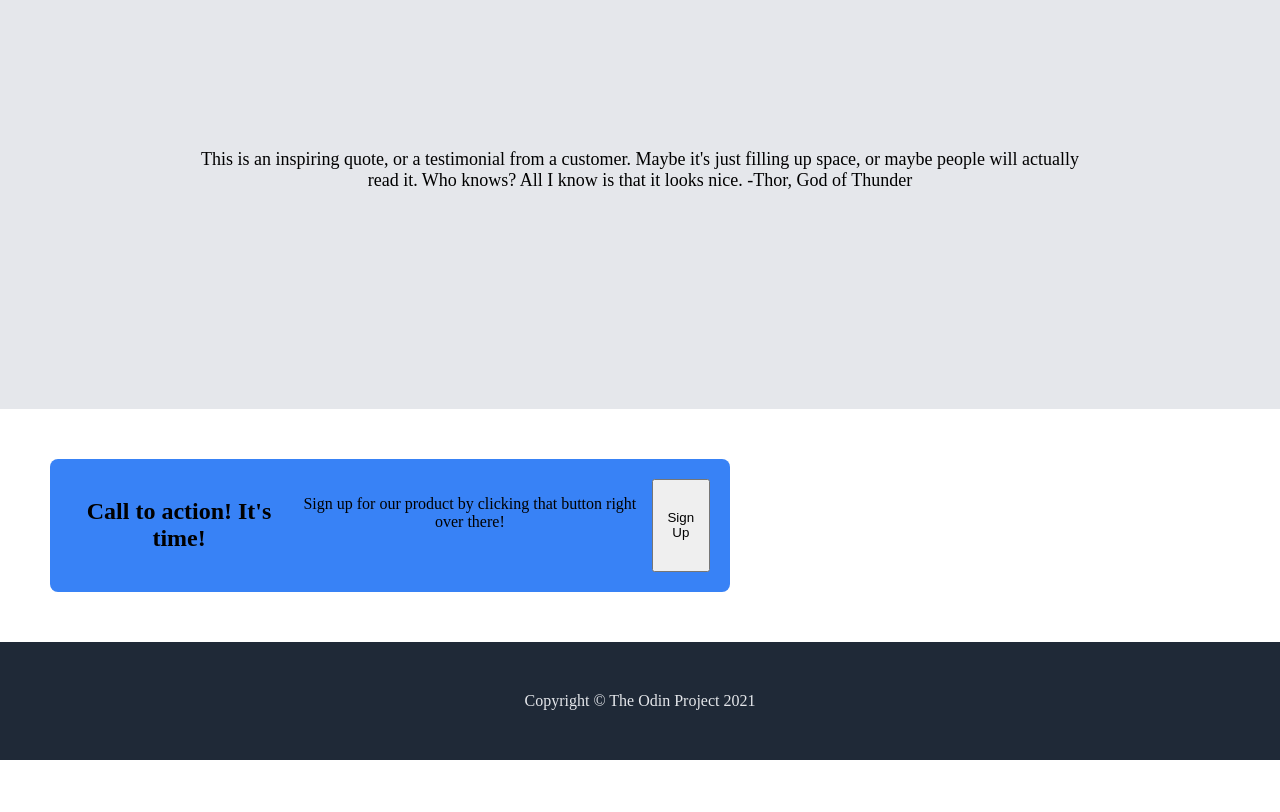
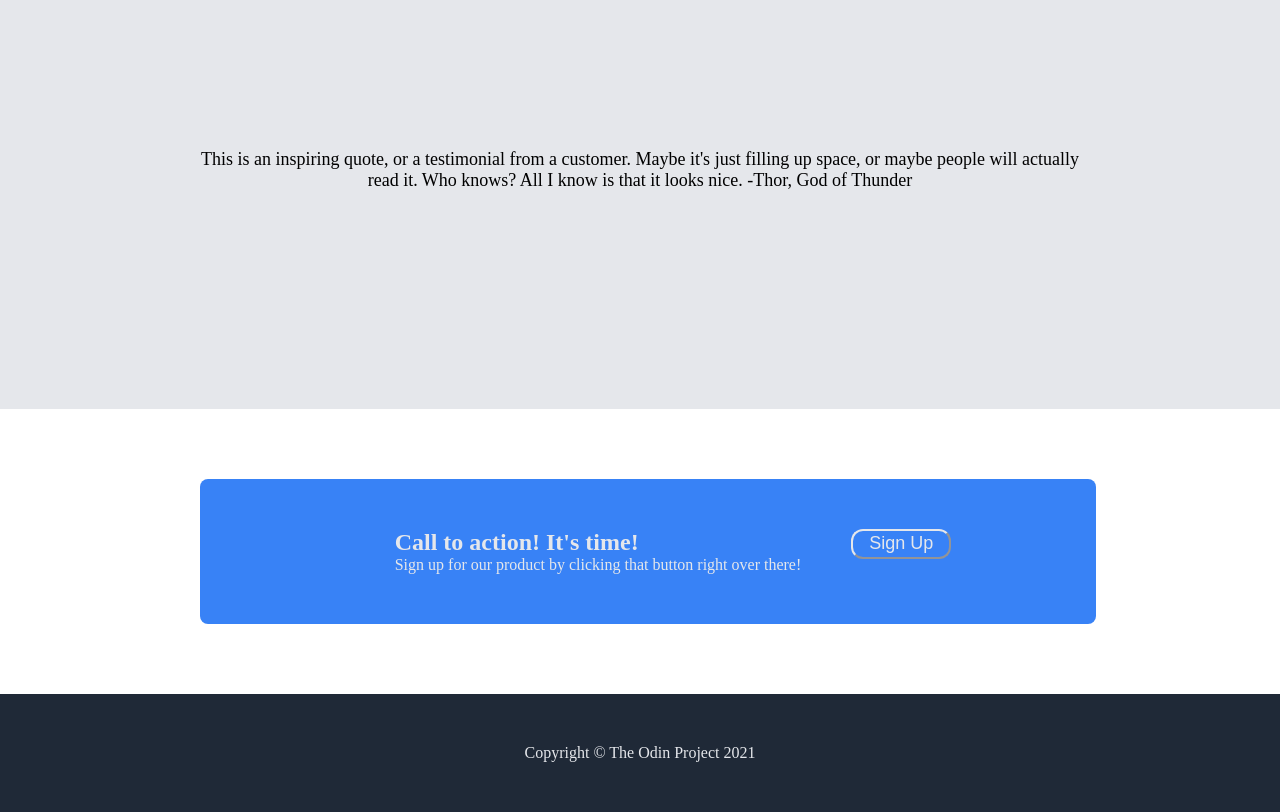
Before and after one commit to ShayFae/landingpage, a plain HTML site: page index.html in a window 1280 px wide. Shown: the part 916-1728 px from the top of the page. Before the commit the page ends 1676 px from the top, so only its background shows below. Drawn offline with Linux system fonts and the light colour scheme.

Commit message:
Work on call to action

```diff
--- a/index.html
+++ b/index.html
@@ -51,8 +51,9 @@
   <div>
     <h1>Call to action! It's time!</h1>
     <p>Sign up for our product by clicking that button right over there!</p>
-    <button>Sign Up</button>
   </div>
+  <button>Sign Up</button>
+
 </section>
 
 <footer>Copyright © The Odin Project 2021</footer>
--- a/style.css
+++ b/style.css
@@ -9,10 +9,6 @@ body {
   justify-content: space-around;
   background-color: #1F2937;
 }
-
-/* #sectionZero {
-  background-color: #1F2937;
-} */
 
 header {
   display: flex;
@@ -47,7 +43,6 @@ nav {
 #sectionOne div {
   text-align: start;
   width: 450px;
-
 }
 
 #sectionOne h1 {
@@ -125,18 +120,42 @@ li {
   font-size: 18px;
   padding: 200px;
 }
-#section {
+
+#sectionFour {
   display: flex;
   justify-content: center;
-  align-items: center;
+  text-align: start;
+  background-color: #3882F6;
+  width: 70%;
+  margin-left: 200px;
+  margin-top: 70px;
+  margin-bottom: 70px;
+  border-radius: 8px;
 }
+
 #sectionFour div {
-  display: flex;
+  margin: 0;
+  padding: 50px;
+  color: #E5E7EB;
+}
+
+#sectionFour  h1{
+  margin: 0;
+}
+
+#sectionFour  p{
+  margin: 0;
+}
+
+#sectionFour button {
   background-color: #3882F6;
-  width: 50%;
-  margin: 50px;
-  border-radius: 8px;
-  padding: 20px;
+  color: #E5E7EB;
+  border-color: #E5E7EB;
+  border-radius: 12px;
+  margin-top: 50px;
+  height: 30px;
+  width: 100px;
+  font-size: 18px;
 }
 
 footer {
```
